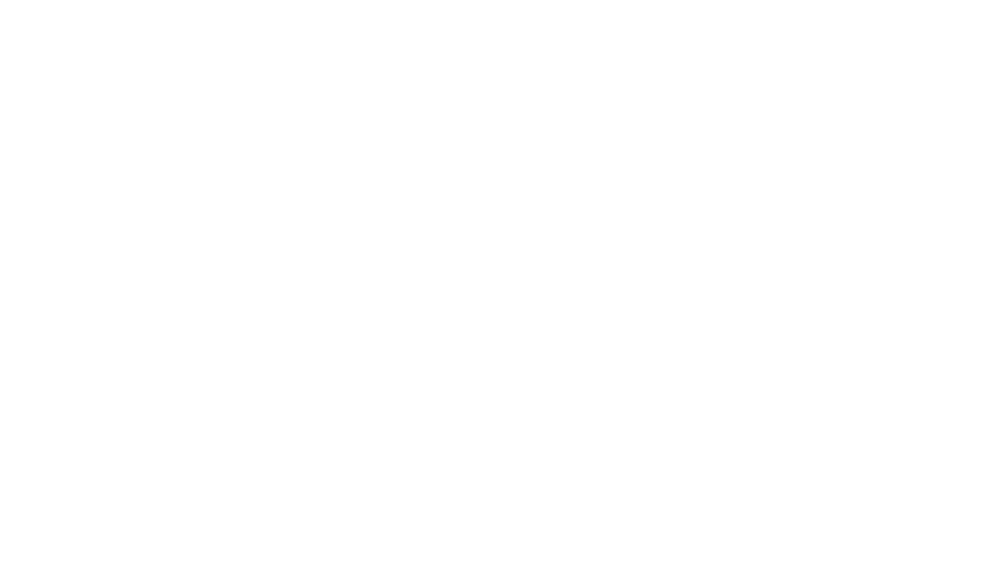
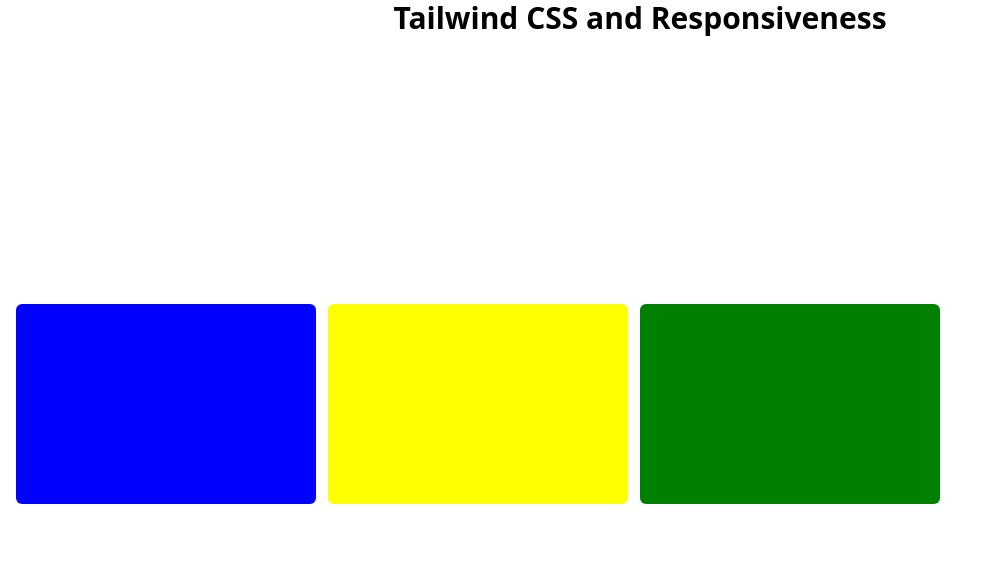
Before and after one commit to Temitope-Kupoluyi/tailwindcss.repo, a plain HTML site: page index.html in a window 1280 px wide. Shown: the whole page, without its empty margins (0-987 px from the left). Drawn offline with nearby package versions, Linux system fonts and the light colour scheme.

Commit message:
I completed my assignment and made changes to my readme.md

```diff
--- a/index.html
+++ b/index.html
@@ -5,6 +5,21 @@
     <meta http-equiv="X-UA-Compatible" content="IE=edge" />
     <meta name="viewport" content="width=device-width, initial-scale=1.0" />
     <title>Tailwind CSS</title>
+    <script src="https://cdn.tailwindcss.com"></script>
+    <link rel="stylesheet" href="style.css" />
   </head>
-  <body></body>
+  <body>
+    <main>
+      <h1 class="text-center text-3xl font-bold" id="title">
+        Tailwind CSS and Responsiveness
+      </h1>
+      <section class="min-h-screen flex items-center mx-4">
+        <div class="grid gap-3" id="boxes">
+          <div class="box-1"></div>
+          <div class="box-2"></div>
+          <div class="box-3"></div>
+        </div>
+      </section>
+    </main>
+  </body>
 </html>
--- /dev/null
+++ b/style.css
@@ -0,0 +1,33 @@
+.box-1 {
+  width: 300px;
+  height: 200px;
+  background-color: blue;
+  border: 2px;
+  border-radius: 6px;
+  margin-bottom: 2rem;
+}
+
+.box-2 {
+  width: 300px;
+  height: 200px;
+  background-color: yellow;
+  border: 2px;
+  border-radius: 6px;
+  margin-bottom: 2rem;
+}
+
+.box-3 {
+  width: 300px;
+  height: 200px;
+  background-color: green;
+  border: 2px;
+  border-radius: 6px;
+}
+
+@media only screen and (min-width: 900px) {
+  #boxes {
+    display: flex;
+    flex-direction: row;
+    padding-bottom: 2rem;
+  }
+}
```
Also changed, not shown: 1 other file.
